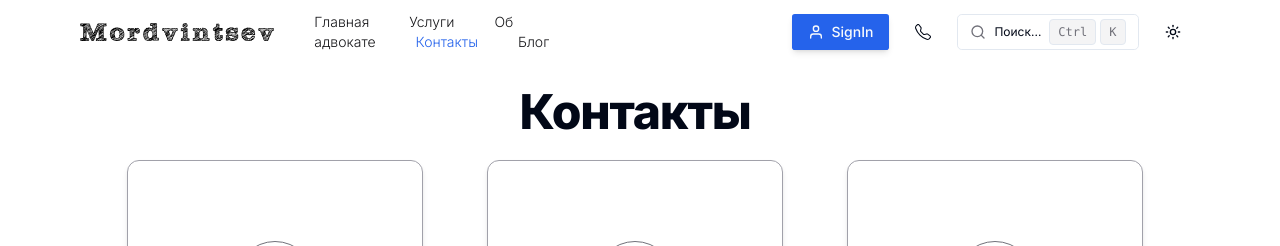
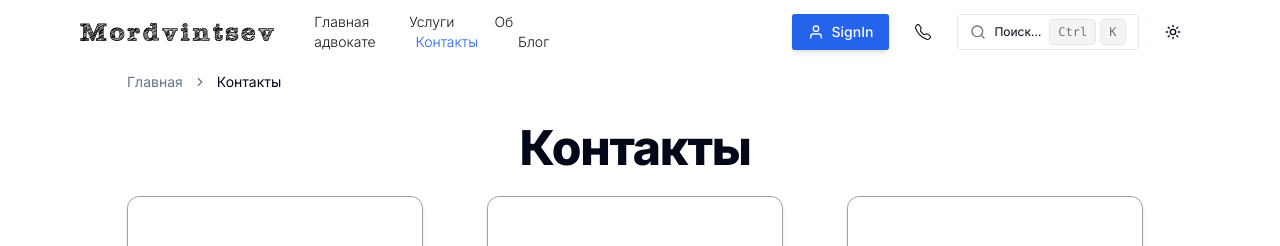
Before and after one commit to toriomara/mordvintsef, a Next.js app: page /contacts in a window 1280 px wide. Shown: the top 246 px of the page. Built offline with nearby package versions, Linux system fonts and the light colour scheme; no server answers.

Commit message:
feat: before [slug]

```diff
--- a/package.json
+++ b/package.json
@@ -24,7 +24,7 @@
     "@radix-ui/react-popover": "^1.1.4",
     "@radix-ui/react-scroll-area": "^1.2.2",
     "@radix-ui/react-select": "^2.1.5",
-    "@radix-ui/react-slot": "^1.1.1",
+    "@radix-ui/react-slot": "^1.1.2",
     "@radix-ui/react-toast": "^1.2.6",
     "@radix-ui/react-toggle": "^1.1.1",
     "@radix-ui/react-visually-hidden": "^1.1.1",
--- a/src/app/layout.jsx
+++ b/src/app/layout.jsx
@@ -3,7 +3,7 @@ import { Inter } from "next/font/google";
 import { ThemeProvider } from "@/components/theme-provider";
 import { ClerkProvider } from "@clerk/nextjs";
 import { Toaster } from "@/components/ui/toaster";
-import { CookieConsent } from "@/components/Cookie";
+import { CookieConsent } from "@/components/CookieConsent";
 
 const inter = Inter({
   variable: "--font-inter",
--- /dev/null
+++ b/src/components/Breadcrumb.jsx
@@ -0,0 +1,66 @@
+"use client";
+
+import Link from "next/link";
+import {
+  Breadcrumb,
+  BreadcrumbItem,
+  BreadcrumbLink,
+  BreadcrumbList,
+  BreadcrumbPage,
+  BreadcrumbSeparator,
+} from "@/components/ui/breadcrumb";
+import { usePathname } from "next/navigation";
+import { Fragment } from "react";
+
+const translations = {
+    blog: "Блог",
+    about: "Об адвокате",
+    contacts: "Контакты",
+    services: "Услуги",
+    addpost: "Добавить пост",
+    editpost: "Редактировать пост",
+    privacy: "Политика обработки данных",
+    agreement: "Согласие на обработку персональных данных",
+  };
+
+export function BreadcrumbHeader() {
+  const paths = usePathname();
+  const pathNames = paths.split("/").filter((path) => path);
+
+  return (
+    <div className="w-[80%] mx-auto py-2">
+      <Breadcrumb>
+        <BreadcrumbList>
+          <BreadcrumbItem>
+            {paths === "/" ? null : (
+              <BreadcrumbLink asChild>
+                <Link href="/">Главная</Link>
+              </BreadcrumbLink>
+            )}
+          </BreadcrumbItem>
+          {pathNames.map((link, index) => {
+            const href = `/${pathNames.slice(0, index + 1).join("/")}`;
+            // const linkName = link[0].toUpperCase() + link.slice(1, link.length);
+            const linkName = translations[link] || link[0].toUpperCase() + link.slice(1);
+            const isLastPath = pathNames.length === index + 1;
+
+            return (
+              <Fragment key={index}>
+                <BreadcrumbSeparator />
+                <BreadcrumbItem>
+                  {!isLastPath ? (
+                    <BreadcrumbLink asChild>
+                      <Link href={href}>{linkName}</Link>
+                    </BreadcrumbLink>
+                  ) : (
+                    <BreadcrumbPage>{linkName}</BreadcrumbPage>
+                  )}
+                </BreadcrumbItem>
+              </Fragment>
+            );
+          })}
+        </BreadcrumbList>
+      </Breadcrumb>
+    </div>
+  );
+}
--- a/src/components/Header.jsx
+++ b/src/components/Header.jsx
@@ -14,6 +14,7 @@ import theme from "tailwindcss/defaultTheme";
 import { dark, light } from "@clerk/themes";
 import { FiUser } from "react-icons/fi";
 import SearchModalPage from "@/app/(main)/@modal/(.)search/page";
+import { BreadcrumbHeader } from "./Breadcrumb";
 
 export const Header = () => {
   const checkActivePath = useActivePath();
@@ -31,6 +32,7 @@ export const Header = () => {
   }, []);
 
   return (
+    <>
       <header
         className={`sticky inset-x-0 top-0 backdrop-blur scroll-border-b z-50 duration-300 ${
           isScrolled ? "border-b" : ""
@@ -90,6 +92,8 @@ export const Header = () => {
           </nav>
         </div>
       </header>
+      <BreadcrumbHeader />
+    </>
   );
 };
 
--- a/src/components/ui/TypographyH1.jsx
+++ b/src/components/ui/TypographyH1.jsx
@@ -1,7 +1,7 @@
 export function TypographyH1({ children, position }) {
   return (
     <h1
-      className={`scroll-m-20 text-2xl xs:text-3xl md:text-4xl lg:text-5xl font-extrabold tracking-tight my-6 ${position}`}
+      className={`scroll-m-30 text-2xl xs:text-3xl md:text-4xl lg:text-5xl font-extrabold tracking-tight py-4 lg:py-6 ${position}`}
     >
       {children}
     </h1>
--- /dev/null
+++ b/src/components/ui/breadcrumb.jsx
@@ -0,0 +1,92 @@
+import * as React from "react"
+import { Slot } from "@radix-ui/react-slot"
+import { ChevronRight, MoreHorizontal } from "lucide-react"
+
+import { cn } from "@/lib/utils"
+
+const Breadcrumb = React.forwardRef(
+  ({ ...props }, ref) => <nav ref={ref} aria-label="breadcrumb" {...props} />
+)
+Breadcrumb.displayName = "Breadcrumb"
+
+const BreadcrumbList = React.forwardRef(({ className, ...props }, ref) => (
+  <ol
+    ref={ref}
+    className={cn(
+      "flex flex-wrap items-center gap-1.5 break-words text-sm text-muted-foreground sm:gap-2.5",
+      className
+    )}
+    {...props} />
+))
+BreadcrumbList.displayName = "BreadcrumbList"
+
+const BreadcrumbItem = React.forwardRef(({ className, ...props }, ref) => (
+  <li
+    ref={ref}
+    className={cn("inline-flex items-center gap-1.5", className)}
+    {...props} />
+))
+BreadcrumbItem.displayName = "BreadcrumbItem"
+
+const BreadcrumbLink = React.forwardRef(({ asChild, className, ...props }, ref) => {
+  const Comp = asChild ? Slot : "a"
+
+  return (
+    (<Comp
+      ref={ref}
+      className={cn("transition-colors hover:text-foreground", className)}
+      {...props} />)
+  );
+})
+BreadcrumbLink.displayName = "BreadcrumbLink"
+
+const BreadcrumbPage = React.forwardRef(({ className, ...props }, ref) => (
+  <span
+    ref={ref}
+    role="link"
+    aria-disabled="true"
+    aria-current="page"
+    className={cn("font-normal text-foreground", className)}
+    {...props} />
+))
+BreadcrumbPage.displayName = "BreadcrumbPage"
+
+const BreadcrumbSeparator = ({
+  children,
+  className,
+  ...props
+}) => (
+  <li
+    role="presentation"
+    aria-hidden="true"
+    className={cn("[&>svg]:w-3.5 [&>svg]:h-3.5", className)}
+    {...props}>
+    {children ?? <ChevronRight />}
+  </li>
+)
+BreadcrumbSeparator.displayName = "BreadcrumbSeparator"
+
+const BreadcrumbEllipsis = ({
+  className,
+  ...props
+}) => (
+  <span
+    role="presentation"
+    aria-hidden="true"
+    className={cn("flex h-9 w-9 items-center justify-center", className)}
+    {...props}>
+    <MoreHorizontal className="h-4 w-4" />
+    <span className="sr-only">More</span>
+  </span>
+)
+BreadcrumbEllipsis.displayName = "BreadcrumbElipssis"
+
+export {
+  Breadcrumb,
+  BreadcrumbList,
+  BreadcrumbItem,
+  BreadcrumbLink,
+  BreadcrumbPage,
+  BreadcrumbSeparator,
+  BreadcrumbEllipsis,
+}
```
Also changed, not shown: src/components/CookieConsent.jsx (renamed from src/components/Cookie.jsx), src/components/PostCard.jsx (line endings or trailing spaces), 1 other file (tests, documents, lock files or other folders). Lines whose indentation alone changed are shown as unchanged.
